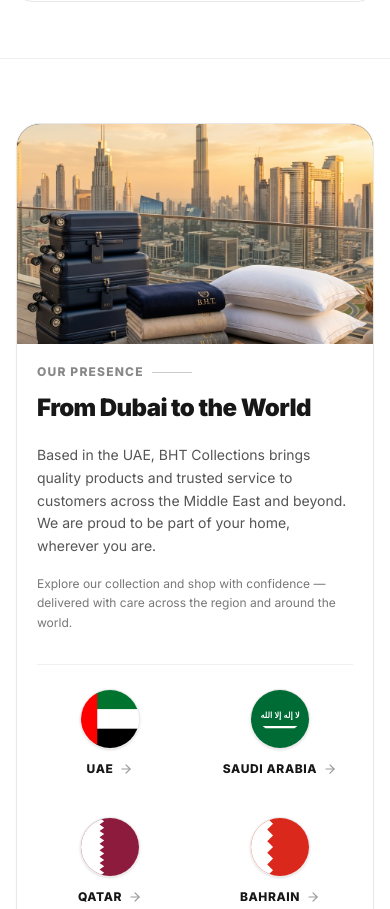
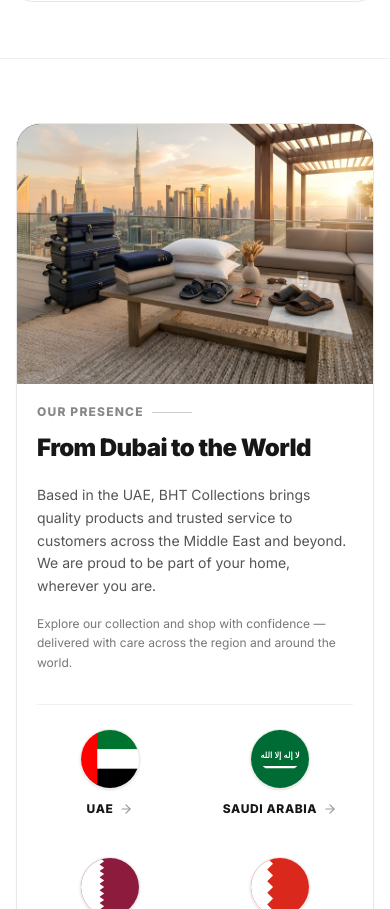
Before and after one commit to Hibban-k/B.H.T-collections, a Next.js app: page /about in a window 390 px wide. Shown: the part 4865-5774 px from the top of the page. Built offline with nearby package versions, Linux system fonts and the light colour scheme; no server answers; the database is empty; a web font is replaced by a local one.

Commit message:
feat(home): replace regional presence showcase image with luxury Dubai skyline terrace photo

```diff
--- a/components/regional-presence/RegionalPresence.tsx
+++ b/components/regional-presence/RegionalPresence.tsx
@@ -19,12 +19,12 @@
     >
       <div className="max-w-[1440px] mx-auto px-4 sm:px-6 lg:px-8">
         <div data-reveal-group="split" className="grid grid-cols-1 lg:grid-cols-12 rounded-3xl overflow-hidden border border-bht-border bg-white shadow-xs">
-          {/* LEFT: Authentic Dubai Burj Khalifa Image (~45% / 5 Cols on desktop) */}
-          <div className="lg:col-span-5 relative w-full min-h-[220px] sm:min-h-[380px] lg:min-h-[580px] bg-slate-900 overflow-hidden">
+          {/* LEFT: Authentic Dubai Skyline & BHT Collections Showcase (~45% / 5 Cols on desktop) */}
+          <div className="lg:col-span-5 relative w-full min-h-[260px] sm:min-h-[380px] lg:min-h-[580px] bg-slate-900 overflow-hidden">
             <Image
               data-parallax
-              src="/travallingbag/dubai-portfolio-circle.jpg"
-              alt="Dubai Burj Khalifa Skyline - BHT Collections Regional Hub"
+              src="/regional-presence.jpg"
+              alt="BHT Collections Luxury Bedding, Luggage and Footwear in Dubai overlooking the Skyline - Regional Presence"
               fill
               className="object-cover object-center"
               sizes="(max-width: 1024px) 100vw, 45vw"
```
Also changed, not shown: public/regional-presence.jpg (added).
